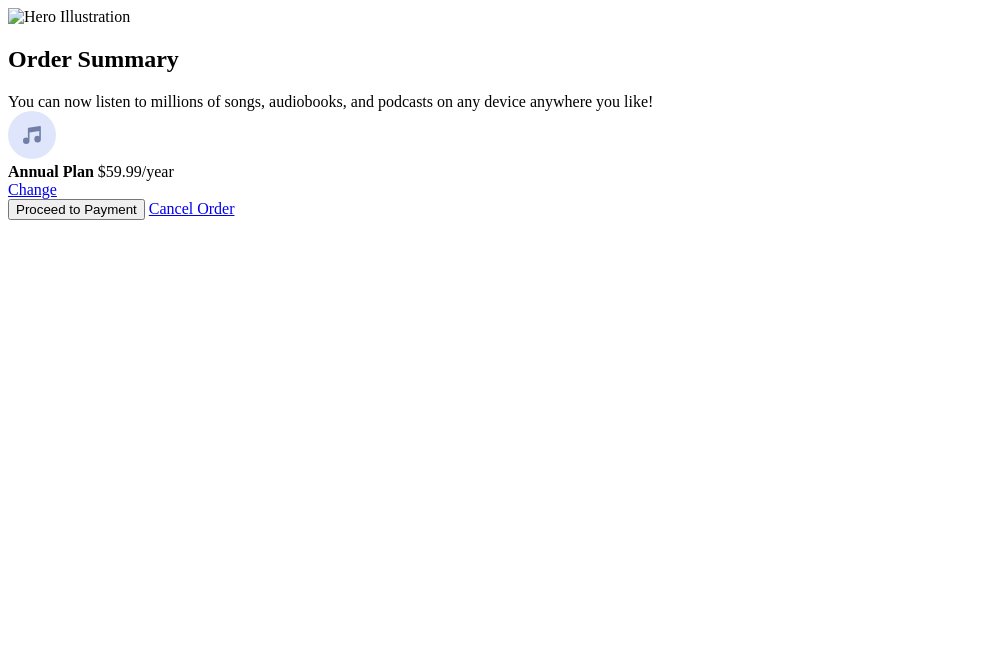
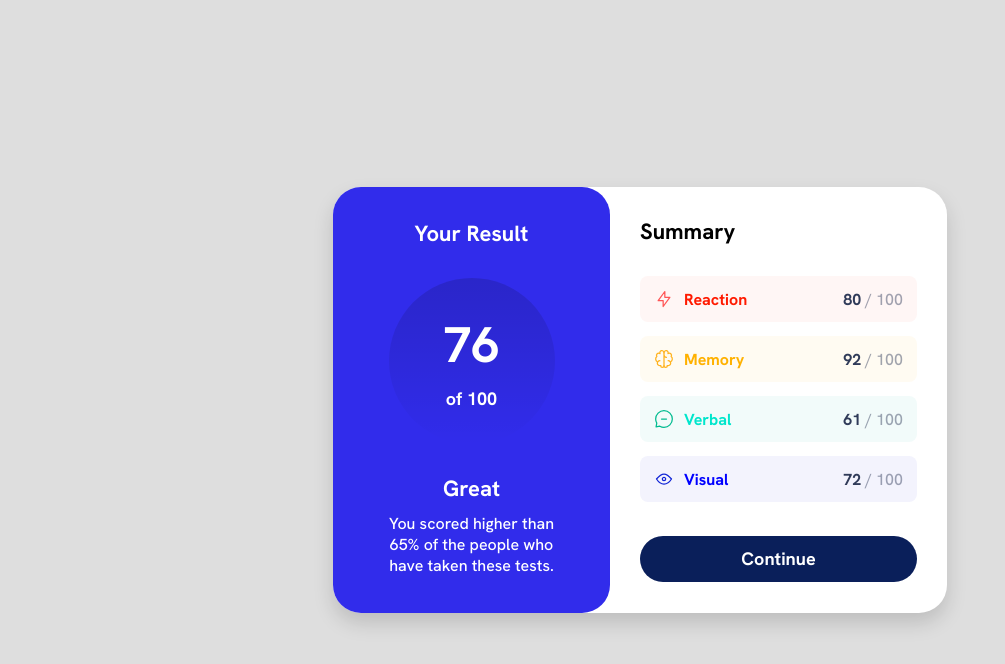
Before and after one commit to AndreiRod06/frontendMentor.github.io, a plain HTML site: page index.html in a window 1280 px wide. Shown: the whole page, without its empty margins (0-1005 px from the left). Drawn offline with Linux system fonts and the light colour scheme.

Commit message:
Upload_praticando02

```diff
--- a/index.html
+++ b/index.html
@@ -1,44 +1,62 @@
 <!DOCTYPE html>
-<html lang="en">
+<html lang="pt-BR">
 <head>
-  <meta charset="UTF-8">
-  <meta name="viewport" content="width=device-width, initial-scale=1.0"> <!-- displays site properly based on user's device -->
-
-  <link rel="icon" type="image/png" sizes="32x32" href="./images/favicon-32x32.png">
-  <link rel="preconnect" href="https://fonts.googleapis.com">
-  <link rel="preconnect" href="https://fonts.gstatic.com" crossorigin>
-  <link href="https://fonts.googleapis.com/css2?family=Dosis&family=Red+Hat+Display:wght@400;500;700&display=swap" rel="stylesheet">
-  <link rel="stylesheet" href="css/style.css">
-
-  <title>Frontend Mentor | Order summary card</title>
-
-  <!-- Feel free to remove these styles or customise in your own stylesheet 👍 -->
-
+    <meta charset="UTF-8">
+    <meta http-equiv="X-UA-Compatible" content="IE=edge">
+    <meta name="viewport" content="width=device-width, initial-scale=1.0">
+    <title>Projeto 01</title>
+    <link rel="stylesheet" href="style.css">
+    <style>
+        @import url('https://fonts.googleapis.com/css2?family=Hanken+Grotesk:wght@500;700;800&display=swap');
+    </style>
 </head>
 <body>
+    <div class="container">
+        <div class="side">
+            <h3>Your Result</h3>
+            <div class="circle">
+                <h1>76</h1>
+                <p>of 100</p>
+            </div>
+            <h3>Great</h3>
+            <p>You scored higher than 65% of the people who have taken these tests.</p>
+        </div>
+        <div class="side">
+            <h3>Summary</h3>
+            <ul>
+                <li>
+                    <div>
+                        <img src="assets/images/icon-reaction.svg" alt="">
+                        <span>Reaction</span>
+                    </div>
+                    <span><b>80</b> / 100</span>
+                </li>
+                <li>
+                    <div>
+                        <img src="assets/images/icon-memory.svg" alt="">
+                        <span>Memory</span>
+                    </div>
+                    <span><b>92</b> / 100</span>
+                </li>
+                <li>
+                    <div>
+                        <img src="assets/images/icon-verbal.svg" alt="">
+                        <span>Verbal</span>
+                    </div>
+                    <span><b>61</b> / 100</span>
+                </li>
+                <li>
+                    <div>
+                        <img src="assets/images/icon-visual.svg" alt="">
+                        <span>Visual</span>
+                    </div>
+                    <span><b>72</b> / 100</span>
+                </li>
+            </ul>
+            <a href="#!">Continue</a>
+        </div>
+    </div>
+    <script src="script.js"></script>
+</body>
 
-  <main>
-      <img src="images//illustration-hero.svg" alt="Hero Illustration">
-
-      <section>
-        <h1>Order Summary</h1>
-        <span class="descrição" >You can now listen to millions of songs, audiobooks, and podcasts on any
-          device anywhere you like!
-        </span>
-        <div class="informations">
-          <div class="music-prices">
-            <img src="images/icon-music.svg" alt="Music icon">
-            <div class="price">
-              <strong>Annual Plan</strong>
-              <span>$59.99/year</span>
-            </div>
-          </div>
-          <a href="#">Change</a>
-        </div>
-        <button>Proceed to Payment</button>
-        <a href="#" id="cancel-order">Cancel Order</a>
-      </section>
-  </main>
-
-</body>
 </html>
--- /dev/null
+++ b/script.js
@@ -0,0 +1,23 @@
+// JSON com os dados das categorias e pontuações
+const data = [
+  {
+    "category": "Reaction",
+    "score": 80,
+    "icon": "./assets/images/icon-reaction.svg"
+  },
+  {
+    "category": "Memory",
+    "score": 92,
+    "icon": "./assets/images/icon-memory.svg"
+  },
+  {
+    "category": "Verbal",
+    "score": 61,
+    "icon": "./assets/images/icon-verbal.svg"
+  },
+  {
+    "category": "Visual",
+    "score": 72,
+    "icon": "./assets/images/icon-visual.svg"
+  }
+];
--- /dev/null
+++ b/style.css
@@ -0,0 +1,188 @@
+*{
+    margin: 0;
+    padding: 0;
+    border: 0;
+    list-style: none;
+    text-decoration: none;
+    outline: none;
+    box-sizing: border-box;
+    font-family: 'Hanken Grotesk', sans-serif;
+}
+
+body{
+    height: 100vh;
+    display: flex;
+    justify-content: center;
+    align-items: center;
+    background-color: #DEDEDE;
+}
+
+.container{
+    width: 614px;
+    height: 426px;
+    display: flex;
+    background-color: #FFFFFF;
+    border-radius: 28px;
+    box-shadow: 0 10px 20px #00000025;
+}
+
+.container h3{
+    font-size: 22px;
+}
+
+.container .side{
+    width: 50%;
+    flex: 1;
+    display: flex;
+    flex-direction: column;
+    align-items: center;
+}
+
+.container .side:first-child{
+    border-radius: 28px;
+    background-color: #312CEB;
+    color: #FFFFFF;
+    padding-top: 32px;
+}
+
+.container .side:last-child{
+    padding: 0 30px;
+    padding-top: 30px;
+}
+
+.container .side:last-child h3{
+    width: 100%;
+    text-align: left;
+}
+
+.container .circle{
+    width: 166px;
+    height: 166px;
+    border-radius: 100%;
+    background-image: linear-gradient(#00000025, #00000000);
+    display: flex;
+    justify-content: center;
+    align-items: center;
+    flex-direction: column;
+    margin: 30px auto;
+}
+
+.container .circle h1{
+    font-size: 50px;
+}
+
+.container .circle p{
+    font-size: 18px;
+    font-weight: bold;
+}
+
+.container .side:first-child p:last-of-type{
+    padding: 0 50px;
+    text-align: center;
+    margin-top: 10px;
+}
+
+.container .side:last-child ul{
+    width: 100%;
+    display: flex;
+    flex-direction: column;
+    gap: 14px;
+    margin-top: 30px;
+}
+
+.container .side:last-child ul li{
+    width: 100%;
+    height: 46px;
+    display: flex;
+    justify-content: space-between;
+    align-items: center;
+    border-radius: 8px;
+    padding: 0 14px;
+}
+
+.container .side:last-child ul li:nth-child(1){
+    background-color: #FFF6F5;
+}
+
+.container .side:last-child ul li:nth-child(2){
+    background-color: #FFFBF2;
+}
+
+.container .side:last-child ul li:nth-child(3){
+    background-color: #F2FBFA;
+}
+
+.container .side:last-child ul li:nth-child(4){
+    background-color: #F3F3FD;
+}
+
+.container .side:last-child ul li div{
+    display: flex;
+    gap: 10px;
+    align-items: center;
+    font-weight: bold;
+}
+
+.container .side:last-child ul li:nth-child(1) div span{
+    color: #FF1A00;
+}
+
+.container .side:last-child ul li:nth-child(2) div span{
+    color: #FFB100;
+}
+
+.container .side:last-child ul li:nth-child(3) div span{
+    color: #00E6CC;
+}
+
+.container .side:last-child ul li:nth-child(4) div span{
+    color: #0000FF;
+}
+
+.container .side:last-child ul li span{
+    color: #303B5975;
+}
+
+.container .side:last-child ul li span b{
+    color: #303B59;
+}
+
+.container .side:last-child a{
+    width: 100%;
+    line-height: 46px;
+    color: #FFFFFF;
+    border-radius: 25px;
+    display: block;
+    background-color: #0a1f5a;
+    transition-duration: 300ms;
+    font-weight: bold;
+    font-size: 18px;
+    text-align: center;
+    margin-top: 34px;
+}
+.container .side:last-child a:hover{
+    background-color: #312CEB;
+}
+
+@media only screen and ( max-width: 600px ) {
+    body{
+        height: initial;
+    }
+    .container{
+        width: 100%;
+        height: 100%;
+        flex-direction: column;
+        border-radius: 0;
+    }
+    .container .side{
+        width: 100%;
+    }
+    .container .side:first-child{
+        border-top-left-radius: 0;
+        border-top-right-radius: 0;
+        padding-bottom: 30px;
+    }
+    .container .side:last-child{
+        padding-bottom: 30px;
+    }
+}
```
Also changed, not shown: assets/fonts/HankenGrotesk-VariableFont_wght.ttf (added), assets/fonts/README.txt (added), assets/fonts/static/HankenGrotesk-Bold.ttf (added), assets/fonts/static/HankenGrotesk-ExtraBold.ttf (added), assets/fonts/static/HankenGrotesk-Medium.ttf (added), assets/images/favicon-32x32.png (added), assets/images/icon-memory.svg (added), assets/images/icon-reaction.svg (added), assets/images/icon-verbal.svg (added), assets/images/icon-visual.svg (added), design/active-states.jpg (added), design/desktop-design.jpg (added), design/desktop-preview.jpg (added), design/mobile-design.jpg (added).
